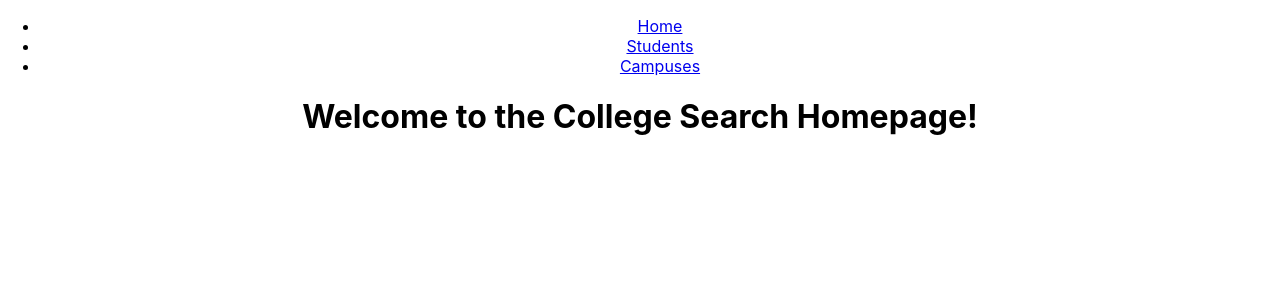
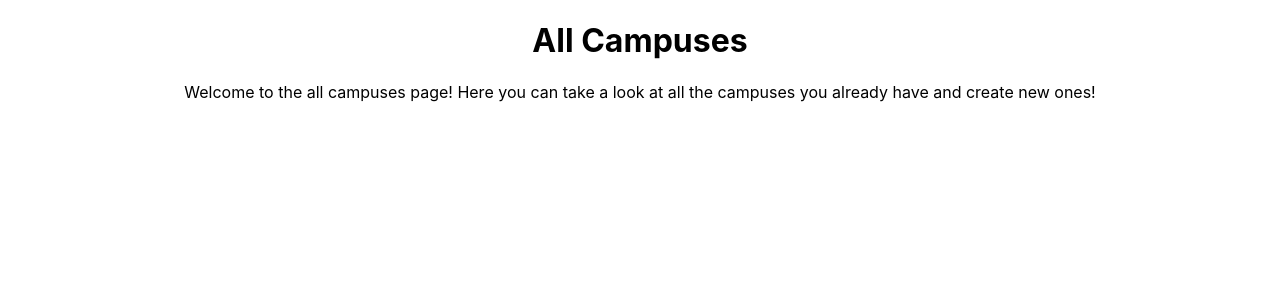
Before and after one commit to duvivierbri/FullStackCRUDApplication, a React (Create React App) app: page / in a window 1280 px wide. Shown: the top 300 px of the page. Built offline with nearby package versions, Linux system fonts and the light colour scheme.

Commit message:
Started on the all campuses page adding the header and a short description. Also imported the campus cards so they can be used to display each campus from the database and the information

```diff
--- a/src/App.js
+++ b/src/App.js
@@ -1,11 +1,12 @@
 import logo from './logo.svg';
 import './App.css';
 import PageRender from './Components/HomepageRender';
+import AllCampus from './Components/AllCampus';
 
 function App() {
   return (
     <div className="App">
-      <PageRender/>
+      <AllCampus/>
     </div>
   );
 }
--- /dev/null
+++ b/src/Components/AllCampus.js
@@ -0,0 +1,18 @@
+import React, { Component } from "react"
+import ReactDOM from 'react-dom';
+
+//importing components
+import CampusCard from "./CampusCard";
+import AllCampusHeader from "./AllCampusHeader";
+
+class AllCampus extends Component{
+    state = {
+        campusData: [] //List of campus objects (each campus) in database
+    }
+
+    render(){
+        return(
+            <AllCampusHeader/>
+        )
+    }
+}export default AllCampus;
--- /dev/null
+++ b/src/Components/AllCampusHeader.js
@@ -0,0 +1,12 @@
+import React, { Component } from "react"
+import ReactDOM from 'react-dom';
+
+function AllCampusHeader(props){
+    return (
+        <div>
+            <h1>All Campuses</h1>
+            <p>Welcome to the all campuses page! Here you can take a look at all the
+            campuses you already have and create new ones!</p>
+        </div>
+    )
+} export default AllCampusHeader;
```
